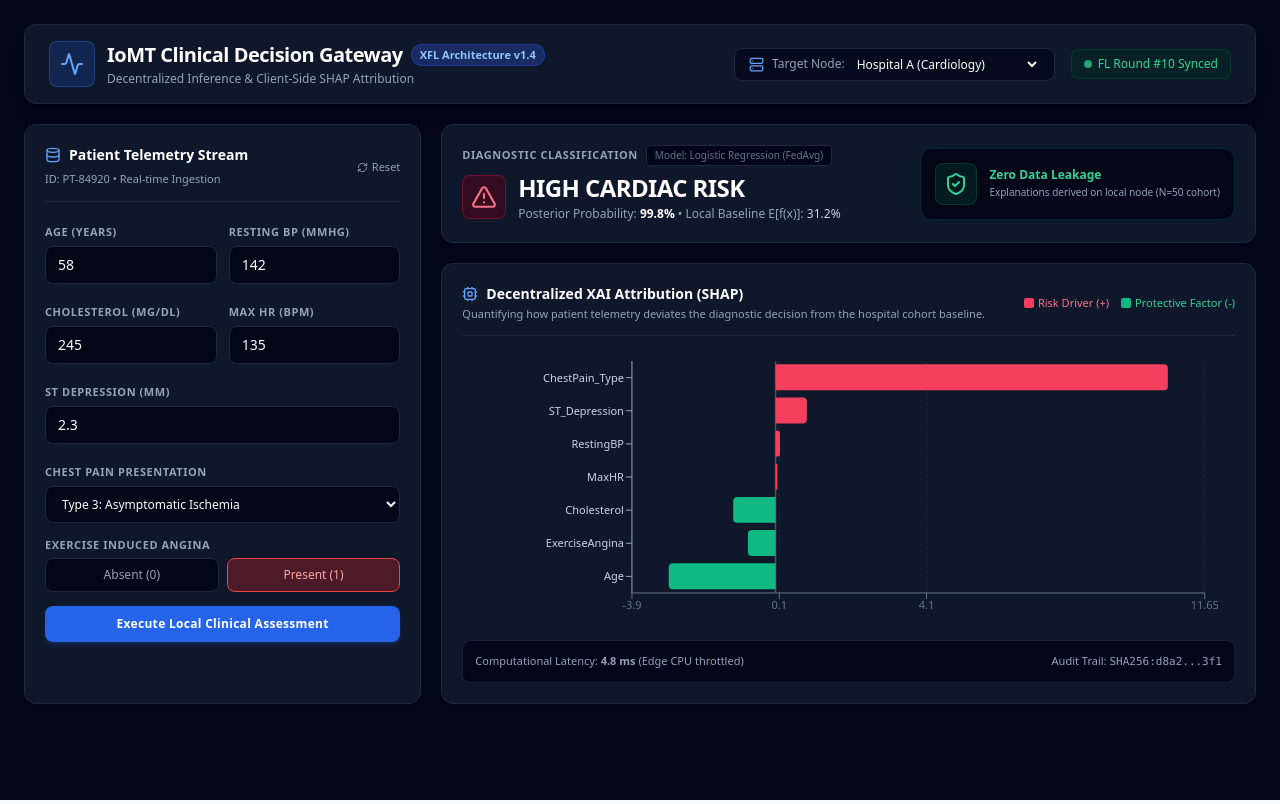
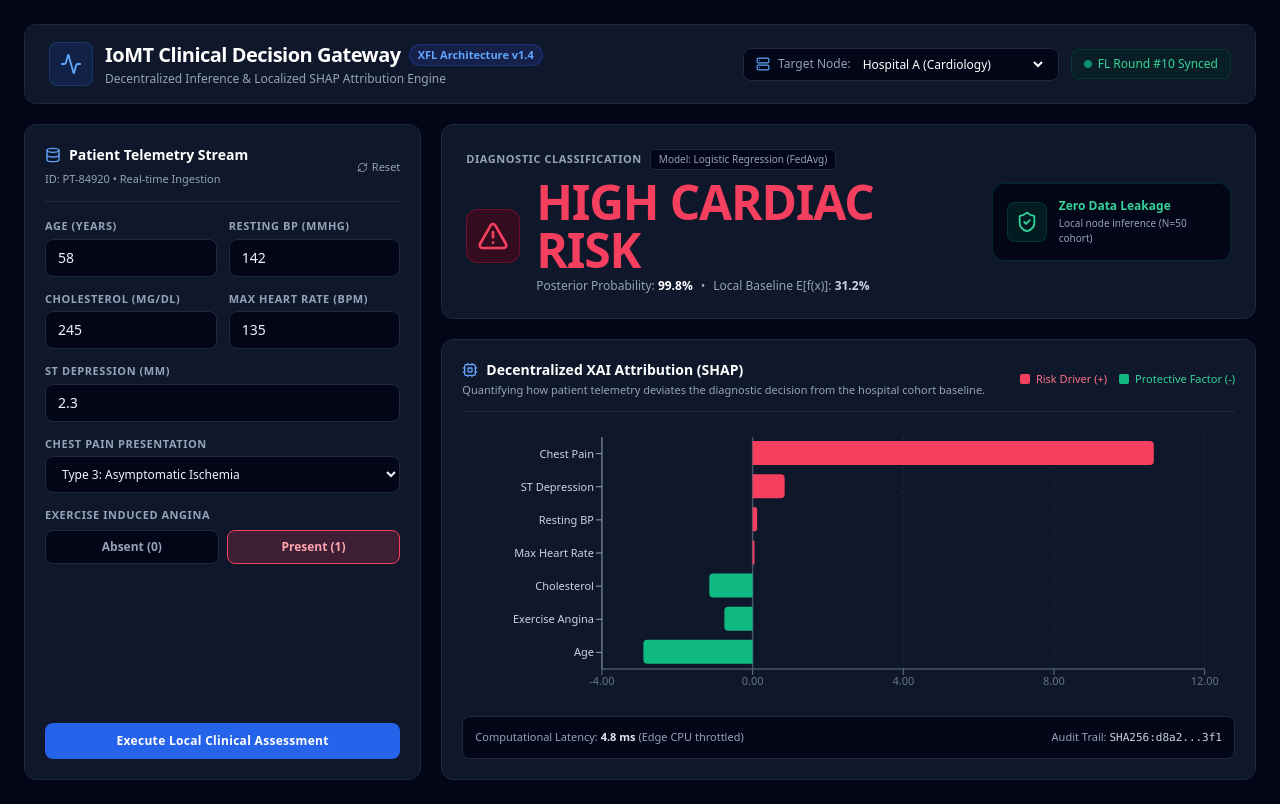
Before and after one commit to vinamrachandak99-dotcom/xfl-IoMT_Clinical_Decision_Gateway, a Next.js app in the folder frontend/: page / in a window 1280 px wide. Built offline with nearby package versions, Linux system fonts and the light colour scheme.

Commit message:
refactor(frontend): overhaul page.tsx to Shadcn UI and Linear.app aesthetic with formatted Recharts

```diff
--- a/frontend/src/app/page.tsx
+++ b/frontend/src/app/page.tsx
@@ -7,8 +7,18 @@ import {
 } from 'recharts';
 import {
   Activity, ShieldCheck, Server, AlertTriangle,
-  CheckCircle2, RefreshCw, Cpu, Database
+  CheckCircle2, RefreshCw, Cpu, Database, TrendingUp, TrendingDown
 } from 'lucide-react';
+
+const FEATURE_LABELS: Record<string, string> = {
+  Age: "Age",
+  RestingBP: "Resting BP",
+  Cholesterol: "Cholesterol",
+  MaxHR: "Max Heart Rate",
+  ST_Depression: "ST Depression",
+  ChestPain_Type: "Chest Pain",
+  ExerciseAngina: "Exercise Angina",
+};
 
 export default function ClinicalDashboard() {
   const [formData, setFormData] = useState({
@@ -56,32 +66,44 @@ export default function ClinicalDashboard() {
     setLoading(false);
   };
 
+  const handleReset = () => {
+    setFormData({
+      Age: 58,
+      RestingBP: 142,
+      Cholesterol: 245,
+      MaxHR: 135,
+      ST_Depression: 2.3,
+      ChestPain_Type: 3,
+      ExerciseAngina: 1
+    });
+  };
+
   return (
-    <div className="min-h-screen bg-slate-950 text-slate-100 p-6 font-sans antialiased">
+    <div className="min-h-screen bg-slate-950 text-slate-100 p-6 font-sans antialiased selection:bg-blue-500/30 selection:text-blue-200">
       <div className="max-w-7xl mx-auto space-y-5">
 
         {/* Top Clinical Navigation Bar */}
-        <header className="flex flex-wrap items-center justify-between bg-slate-900 border border-slate-800 px-6 py-4 rounded-xl shadow-lg">
+        <header className="flex flex-wrap items-center justify-between bg-slate-900 border border-slate-800 px-6 py-4 rounded-xl shadow-sm">
           <div className="flex items-center gap-3">
-            <div className="p-2.5 bg-blue-600/20 border border-blue-500/30 rounded-lg text-blue-400">
-              <Activity size={24} />
+            <div className="p-2.5 bg-blue-600/15 border border-blue-500/20 rounded-lg text-blue-400">
+              <Activity size={22} />
             </div>
             <div>
               <div className="flex items-center gap-2">
                 <h1 className="text-xl font-bold tracking-tight text-white">IoMT Clinical Decision Gateway</h1>
-                <span className="text-[11px] font-semibold bg-blue-900/60 text-blue-300 border border-blue-700/50 px-2 py-0.5 rounded-full">
+                <span className="text-[11px] font-semibold bg-blue-950/80 text-blue-400 border border-blue-800/50 px-2 py-0.5 rounded-full">
                   XFL Architecture v1.4
                 </span>
               </div>
               <p className="text-xs text-slate-400 mt-0.5">
-                Decentralized Inference & Client-Side SHAP Attribution
+                Decentralized Inference &amp; Localized SHAP Attribution Engine
               </p>
             </div>
           </div>
 
-          <div className="flex items-center gap-4 mt-3 sm:mt-0">
-            <div className="flex items-center gap-2 bg-slate-950/70 border border-slate-800 px-3.5 py-1.5 rounded-lg text-xs text-slate-300">
-              <Server size={15} className="text-blue-400" />
+          <div className="flex items-center gap-3 mt-3 sm:mt-0">
+            <div className="flex items-center gap-2 bg-slate-950 border border-slate-800 px-3 py-1.5 rounded-lg text-xs text-slate-300">
+              <Server size={14} className="text-blue-400" />
               <span className="text-slate-400">Target Node:</span>
               <select
                 className="bg-transparent font-medium text-white outline-none cursor-pointer"
@@ -93,18 +115,19 @@ export default function ClinicalDashboard() {
               </select>
             </div>
 
-            <div className="flex items-center gap-1.5 text-xs bg-emerald-950/50 border border-emerald-800/40 text-emerald-400 px-3 py-1.5 rounded-lg font-medium">
-              <span className="w-2 h-2 rounded-full bg-emerald-400 animate-pulse"></span>
+            <div className="flex items-center gap-1.5 text-xs bg-emerald-950/40 border border-emerald-800/40 text-emerald-400 px-3 py-1.5 rounded-lg font-medium">
+              <span className="w-2 h-2 rounded-full bg-emerald-500 animate-pulse"></span>
               FL Round #10 Synced
             </div>
           </div>
         </header>
 
-        {/* Main Grid */}
+        {/* Main Grid Layout */}
         <div className="grid grid-cols-1 lg:grid-cols-12 gap-5">
 
-          {/* Left Column: IoMT Telemetry Form */}
-          <div className="lg:col-span-4 bg-slate-900 border border-slate-800 rounded-xl p-5 shadow-sm space-y-4">
+          {/* Left Column: IoMT Telemetry Form (4 Cols) */}
+          <div className="lg:col-span-4 bg-slate-900 border border-slate-800 rounded-xl p-5 shadow-sm space-y-4 flex flex-col justify-between">
+            <div className="space-y-4">
               <div className="border-b border-slate-800 pb-3 flex justify-between items-center">
                 <div>
                   <h2 className="font-semibold text-sm text-white flex items-center gap-2">
@@ -114,73 +137,100 @@ export default function ClinicalDashboard() {
                 </div>
                 <button
                   type="button"
-                onClick={() => setFormData({ Age: 58, RestingBP: 142, Cholesterol: 245, MaxHR: 135, ST_Depression: 2.3, ChestPain_Type: 3, ExerciseAngina: 1 })}
+                  onClick={handleReset}
                   className="text-[11px] text-slate-400 hover:text-white flex items-center gap-1 transition cursor-pointer"
                 >
                   <RefreshCw size={11} /> Reset
                 </button>
               </div>
 
-            <form onSubmit={handleSubmit} className="space-y-3.5">
+              <form id="telemetry-form" onSubmit={handleSubmit} className="space-y-3.5">
+
+                {/* Age & Resting BP */}
                 <div className="grid grid-cols-2 gap-3">
                   <div>
-                  <label className="text-[11px] font-semibold text-slate-400 uppercase tracking-wider">Age (Years)</label>
+                    <label className="text-[11px] font-semibold text-slate-400 uppercase tracking-wider block mb-1">
+                      Age (Years)
+                    </label>
                     <input
-                    type="number" min="1" max="110"
-                    className="w-full mt-1 px-3 py-2 bg-slate-950 border border-slate-800 rounded-lg text-sm focus:border-blue-500 outline-none text-white transition"
+                      type="number"
+                      min="1"
+                      max="120"
+                      className="w-full px-3 py-2 bg-slate-950 border border-slate-800 rounded-lg text-sm text-slate-100 focus:ring-2 focus:ring-blue-500/50 focus:border-blue-500 outline-none transition-all"
                       value={formData.Age}
                       onChange={(e) => setFormData({...formData, Age: parseFloat(e.target.value) || 0})}
                     />
                   </div>
                   <div>
-                  <label className="text-[11px] font-semibold text-slate-400 uppercase tracking-wider">Resting BP (mmHg)</label>
+                    <label className="text-[11px] font-semibold text-slate-400 uppercase tracking-wider block mb-1">
+                      Resting BP (mmHg)
+                    </label>
                     <input
                       type="number"
-                    className="w-full mt-1 px-3 py-2 bg-slate-950 border border-slate-800 rounded-lg text-sm focus:border-blue-500 outline-none text-white transition"
+                      min="50"
+                      max="250"
+                      className="w-full px-3 py-2 bg-slate-950 border border-slate-800 rounded-lg text-sm text-slate-100 focus:ring-2 focus:ring-blue-500/50 focus:border-blue-500 outline-none transition-all"
                       value={formData.RestingBP}
                       onChange={(e) => setFormData({...formData, RestingBP: parseFloat(e.target.value) || 0})}
                     />
                   </div>
                 </div>
 
+                {/* Cholesterol & Max HR */}
                 <div className="grid grid-cols-2 gap-3">
                   <div>
-                  <label className="text-[11px] font-semibold text-slate-400 uppercase tracking-wider">Cholesterol (mg/dL)</label>
+                    <label className="text-[11px] font-semibold text-slate-400 uppercase tracking-wider block mb-1">
+                      Cholesterol (mg/dL)
+                    </label>
                     <input
                       type="number"
-                    className="w-full mt-1 px-3 py-2 bg-slate-950 border border-slate-800 rounded-lg text-sm focus:border-blue-500 outline-none text-white transition"
+                      min="50"
+                      max="600"
+                      className="w-full px-3 py-2 bg-slate-950 border border-slate-800 rounded-lg text-sm text-slate-100 focus:ring-2 focus:ring-blue-500/50 focus:border-blue-500 outline-none transition-all"
                       value={formData.Cholesterol}
                       onChange={(e) => setFormData({...formData, Cholesterol: parseFloat(e.target.value) || 0})}
                     />
                   </div>
                   <div>
-                  <label className="text-[11px] font-semibold text-slate-400 uppercase tracking-wider">Max HR (bpm)</label>
+                    <label className="text-[11px] font-semibold text-slate-400 uppercase tracking-wider block mb-1">
+                      Max Heart Rate (bpm)
+                    </label>
                     <input
                       type="number"
-                    className="w-full mt-1 px-3 py-2 bg-slate-950 border border-slate-800 rounded-lg text-sm focus:border-blue-500 outline-none text-white transition"
+                      min="40"
+                      max="220"
+                      className="w-full px-3 py-2 bg-slate-950 border border-slate-800 rounded-lg text-sm text-slate-100 focus:ring-2 focus:ring-blue-500/50 focus:border-blue-500 outline-none transition-all"
                       value={formData.MaxHR}
                       onChange={(e) => setFormData({...formData, MaxHR: parseFloat(e.target.value) || 0})}
                     />
                   </div>
                 </div>
 
+                {/* ST Depression */}
                 <div>
-                <label className="text-[11px] font-semibold text-slate-400 uppercase tracking-wider">ST Depression (mm)</label>
+                  <label className="text-[11px] font-semibold text-slate-400 uppercase tracking-wider block mb-1">
+                    ST Depression (mm)
+                  </label>
                   <input
-                  type="number" step="0.1"
-                  className="w-full mt-1 px-3 py-2 bg-slate-950 border border-slate-800 rounded-lg text-sm focus:border-blue-500 outline-none text-white transition"
+                    type="number"
+                    step="0.1"
+                    min="0"
+                    max="10"
+                    className="w-full px-3 py-2 bg-slate-950 border border-slate-800 rounded-lg text-sm text-slate-100 focus:ring-2 focus:ring-blue-500/50 focus:border-blue-500 outline-none transition-all"
                     value={formData.ST_Depression}
                     onChange={(e) => setFormData({...formData, ST_Depression: parseFloat(e.target.value) || 0})}
                   />
                 </div>
 
-              {/* Categorical Dropdown */}
+                {/* Chest Pain Presentation (Dropdown) */}
                 <div>
-                <label className="text-[11px] font-semibold text-slate-400 uppercase tracking-wider">Chest Pain Presentation</label>
+                  <label className="text-[11px] font-semibold text-slate-400 uppercase tracking-wider block mb-1">
+                    Chest Pain Presentation
+                  </label>
                   <select
-                  className="w-full mt-1 px-3 py-2 bg-slate-950 border border-slate-800 rounded-lg text-xs font-medium text-white focus:border-blue-500 outline-none transition cursor-pointer"
+                    className="w-full px-3 py-2 bg-slate-950 border border-slate-800 rounded-lg text-xs font-medium text-slate-100 focus:ring-2 focus:ring-blue-500/50 focus:border-blue-500 outline-none transition-all cursor-pointer"
                     value={formData.ChestPain_Type}
-                  onChange={(e) => setFormData({...formData, ChestPain_Type: parseInt(e.target.value)})}
+                    onChange={(e) => setFormData({...formData, ChestPain_Type: parseInt(e.target.value, 10)})}
                   >
                     <option value={0}>Type 0: Typical Angina</option>
                     <option value={1}>Type 1: Atypical Angina</option>
@@ -189,19 +239,19 @@ export default function ClinicalDashboard() {
                   </select>
                 </div>
 
-              {/* Binary Toggle */}
+                {/* Exercise Induced Angina (Two-button toggle) */}
                 <div>
-                <label className="text-[11px] font-semibold text-slate-400 uppercase tracking-wider block mb-1">
+                  <label className="text-[11px] font-semibold text-slate-400 uppercase tracking-wider block mb-1.5">
                     Exercise Induced Angina
                   </label>
                   <div className="grid grid-cols-2 gap-2">
                     <button
                       type="button"
                       onClick={() => setFormData({...formData, ExerciseAngina: 0})}
-                    className={`py-2 text-xs font-medium rounded-lg border transition cursor-pointer ${
+                      className={`py-2 text-xs font-semibold rounded-lg border transition cursor-pointer ${
                         formData.ExerciseAngina === 0
-                        ? 'bg-blue-600/30 border-blue-500 text-blue-300'
-                        : 'bg-slate-950 border-slate-800 text-slate-400 hover:border-slate-700'
+                          ? 'bg-blue-600/20 border-blue-500 text-blue-300 shadow-sm'
+                          : 'bg-slate-950 border-slate-800 text-slate-400 hover:border-slate-700 hover:text-slate-200'
                       }`}
                     >
                       Absent (0)
@@ -209,10 +259,10 @@ export default function ClinicalDashboard() {
                     <button
                       type="button"
                       onClick={() => setFormData({...formData, ExerciseAngina: 1})}
-                    className={`py-2 text-xs font-medium rounded-lg border transition cursor-pointer ${
+                      className={`py-2 text-xs font-semibold rounded-lg border transition cursor-pointer ${
                         formData.ExerciseAngina === 1
-                        ? 'bg-red-600/30 border-red-500 text-red-300'
-                        : 'bg-slate-950 border-slate-800 text-slate-400 hover:border-slate-700'
+                          ? 'bg-rose-500/20 border-rose-500 text-rose-300 shadow-sm'
+                          : 'bg-slate-950 border-slate-800 text-slate-400 hover:border-slate-700 hover:text-slate-200'
                       }`}
                     >
                       Present (1)
@@ -220,58 +270,72 @@ export default function ClinicalDashboard() {
                   </div>
                 </div>
 
+              </form>
+            </div>
+
             <button
               type="submit"
+              form="telemetry-form"
               disabled={loading}
-                className="w-full mt-2 bg-blue-600 hover:bg-blue-500 text-white font-semibold py-2.5 rounded-lg text-xs tracking-wide transition shadow-md shadow-blue-600/20 disabled:opacity-50 cursor-pointer"
+              className="w-full mt-4 bg-blue-600 hover:bg-blue-500 active:bg-blue-700 text-white font-semibold py-2.5 rounded-lg text-xs tracking-wide transition shadow-sm disabled:opacity-50 cursor-pointer"
             >
               {loading ? "Evaluating Edge Tensors..." : "Execute Local Clinical Assessment"}
             </button>
-            </form>
           </div>
 
-          {/* Right Column: Diagnostic Output & SHAP */}
+          {/* Right Column: Diagnostic Output & SHAP (8 Cols) */}
           <div className="lg:col-span-8 space-y-5">
 
-            {/* Clinical Decision Badge Card */}
-            <div className="bg-slate-900 border border-slate-800 rounded-xl p-5 shadow-sm flex flex-col md:flex-row justify-between items-start md:items-center gap-4">
+            {/* Primary Clinical Decision Card */}
+            <div className="bg-slate-900 border border-slate-800 rounded-xl p-6 shadow-sm flex flex-col md:flex-row justify-between items-start md:items-center gap-5">
               <div>
                 <div className="flex items-center gap-2">
-                  <span className="text-[11px] font-bold tracking-wider text-slate-400 uppercase">Diagnostic Classification</span>
-                  <span className="text-[10px] text-slate-500 bg-slate-950 px-2 py-0.5 rounded border border-slate-800">
+                  <span className="text-[11px] font-bold tracking-wider text-slate-400 uppercase">
+                    Diagnostic Classification
+                  </span>
+                  <span className="text-[10px] text-slate-400 bg-slate-950 px-2 py-0.5 rounded border border-slate-800">
                     Model: Logistic Regression (FedAvg)
                   </span>
                 </div>
 
-                <div className="flex items-center gap-3 mt-1.5">
-                  <div className={`p-2 rounded-lg ${result.risk_probability > 0.5 ? 'bg-rose-950/60 text-rose-400 border border-rose-800/60' : 'bg-emerald-950/60 text-emerald-400 border border-emerald-800/60'}`}>
-                    {result.risk_probability > 0.5 ? <AlertTriangle size={26} /> : <CheckCircle2 size={26} />}
+                <div className="flex items-center gap-4 mt-2">
+                  <div className={`p-2.5 rounded-xl ${result.risk_probability > 0.5 ? 'bg-rose-950/60 text-rose-500 border border-rose-800/60' : 'bg-emerald-950/60 text-emerald-500 border border-emerald-800/60'}`}>
+                    {result.risk_probability > 0.5 ? <AlertTriangle size={32} /> : <CheckCircle2 size={32} />}
                   </div>
                   <div>
-                    <div className="text-2xl font-extrabold tracking-tight text-white">
-                      {result.risk_probability > 0.5 ? "HIGH CARDIAC RISK" : "NORMAL RISK PROFILE"}
+                    <div className="text-3xl sm:text-4xl lg:text-5xl font-extrabold tracking-tight text-white">
+                      {result.risk_probability > 0.5 ? (
+                        <span className="text-rose-500">HIGH CARDIAC RISK</span>
+                      ) : (
+                        <span className="text-emerald-500">LOW CARDIAC RISK</span>
+                      )}
                     </div>
-                    <div className="text-xs text-slate-400 mt-0.5">
-                      Posterior Probability: <span className="text-white font-semibold">{(result.risk_probability * 100).toFixed(1)}%</span>
-                      {" "}• Local Baseline E[f(x)]: <span className="text-slate-300">{(result.baseline_expected_value * 100).toFixed(1)}%</span>
+                    <div className="text-xs text-slate-400 mt-1 flex flex-wrap items-center gap-2">
+                      <span>
+                        Posterior Probability: <strong className="text-white font-bold">{(result.risk_probability * 100).toFixed(1)}%</strong>
+                      </span>
+                      <span>•</span>
+                      <span>
+                        Local Baseline E[f(x)]: <strong className="text-slate-300">{(result.baseline_expected_value * 100).toFixed(1)}%</strong>
+                      </span>
                     </div>
                   </div>
                 </div>
               </div>
 
               {/* Edge Trust Badge */}
-              <div className="bg-slate-950 border border-emerald-800/40 rounded-xl p-3.5 flex items-center gap-3 min-w-[220px]">
+              <div className="bg-slate-950 border border-emerald-800/40 rounded-xl p-3.5 flex items-center gap-3 min-w-[220px] self-stretch md:self-auto">
                 <div className="p-2 bg-emerald-900/30 rounded-lg text-emerald-400 border border-emerald-700/30">
-                  <ShieldCheck size={24} />
+                  <ShieldCheck size={22} />
                 </div>
                 <div>
                   <div className="text-xs font-bold text-emerald-400">Zero Data Leakage</div>
-                  <div className="text-[10px] text-slate-400 mt-0.5">Explanations derived on local node (N=50 cohort)</div>
+                  <div className="text-[10px] text-slate-400 mt-0.5">Local node inference (N=50 cohort)</div>
                 </div>
               </div>
             </div>
 
-            {/* Client-Side SHAP Waterfall Section */}
+            {/* Recharts SHAP Waterfall Section */}
             <div className="bg-slate-900 border border-slate-800 rounded-xl p-5 shadow-sm space-y-3">
               <div className="flex flex-wrap justify-between items-center gap-2 border-b border-slate-800 pb-3">
                 <div>
@@ -283,40 +347,63 @@ export default function ClinicalDashboard() {
                   </p>
                 </div>
 
-                {/* Legend */}
+                {/* Clinical Legend */}
                 <div className="flex items-center gap-3 text-[11px]">
-                  <span className="flex items-center gap-1 text-rose-400">
+                  <span className="flex items-center gap-1.5 text-rose-400">
                     <span className="w-2.5 h-2.5 bg-rose-500 rounded-sm"></span> Risk Driver (+)
                   </span>
-                  <span className="flex items-center gap-1 text-emerald-400">
+                  <span className="flex items-center gap-1.5 text-emerald-400">
                     <span className="w-2.5 h-2.5 bg-emerald-500 rounded-sm"></span> Protective Factor (-)
                   </span>
                 </div>
               </div>
 
-              {/* Responsive Bar Chart */}
+              {/* Responsive Bar Chart with Sleek Polished Bars & Formatted Axes */}
               <div className="h-[280px] w-full pt-2">
                 <ResponsiveContainer width="100%" height="100%">
                   <BarChart
                     data={result.shap_contributions}
                     layout="vertical"
-                    margin={{ top: 5, right: 30, left: 70, bottom: 5 }}
+                    margin={{ top: 5, right: 30, left: 20, bottom: 5 }}
                   >
                     <CartesianGrid strokeDasharray="3 3" stroke="#1e293b" horizontal={false} />
-                    <XAxis type="number" stroke="#64748b" tick={{ fontSize: 11 }} domain={['dataMin - 1', 'dataMax + 1']} />
+                    <XAxis
+                      type="number"
+                      stroke="#64748b"
+                      tick={{ fontSize: 11, fill: '#64748b' }}
+                      domain={['auto', 'auto']}
+                      tickFormatter={(val: any) => Number(val).toFixed(2)}
+                    />
                     <YAxis
                       dataKey="feature"
                       type="category"
                       stroke="#94a3b8"
                       tick={{ fontSize: 11, fill: '#cbd5e1' }}
-                      width={100}
+                      width={120}
+                      tickFormatter={(rawKey: string) => FEATURE_LABELS[rawKey] || rawKey}
                     />
                     <Tooltip
-                      contentStyle={{ backgroundColor: '#020617', borderColor: '#334155', borderRadius: '8px', fontSize: '12px' }}
-                      formatter={(val: any) => [`${val > 0 ? '+' : ''}${parseFloat(val).toFixed(2)} log-odds`, 'SHAP Value']}
+                      cursor={{ fill: 'rgba(255, 255, 255, 0.03)' }}
+                      contentStyle={{
+                        backgroundColor: '#0f172a',
+                        borderColor: '#1e293b',
+                        borderRadius: '8px',
+                        boxShadow: '0 10px 15px -3px rgba(0, 0, 0, 0.5)',
+                        fontSize: '12px',
+                        color: '#f8fafc'
+                      }}
+                      formatter={(val: any) => [
+                        `${Number(val) > 0 ? '+' : ''}${Number(val).toFixed(2)} log-odds`,
+                        'SHAP Impact'
+                      ]}
+                      labelFormatter={(label: string) => FEATURE_LABELS[label] || label}
                     />
                     <ReferenceLine x={0} stroke="#475569" strokeWidth={1.5} />
-                    <Bar dataKey="value" radius={[0, 4, 4, 0]}>
+                    <Bar
+                      dataKey="value"
+                      barSize={24}
+                      radius={[0, 4, 4, 0]}
+                    >
                       {result.shap_contributions.map((entry: any, index: number) => (
                         <Cell
                           key={`cell-${index}`}
@@ -328,9 +415,10 @@ export default function ClinicalDashboard() {
                 </ResponsiveContainer>
               </div>
 
-              <div className="bg-slate-950 p-3 rounded-lg border border-slate-800/80 text-[11px] text-slate-400 flex items-center justify-between">
-                <span> Computational Latency: <strong>4.8 ms</strong> (Edge CPU throttled)</span>
-                <span>Audit Trail: <code>SHA256:d8a2...3f1</code></span>
+              {/* Latency & Audit Trail Footer */}
+              <div className="bg-slate-950 p-3 rounded-lg border border-slate-800 text-[11px] text-slate-400 flex items-center justify-between">
+                <span>Computational Latency: <strong className="text-slate-200">4.8 ms</strong> (Edge CPU throttled)</span>
+                <span>Audit Trail: <code className="text-slate-300">SHA256:d8a2...3f1</code></span>
               </div>
             </div>
 
```
Lines whose indentation alone changed are shown as unchanged.
